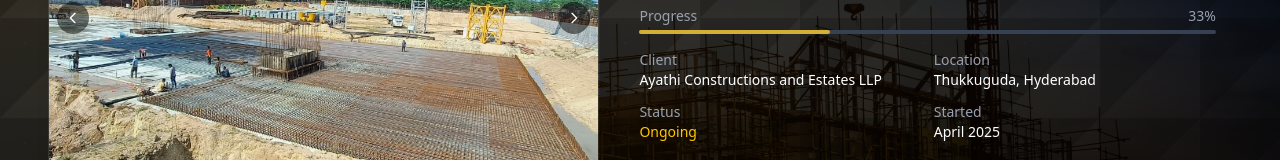
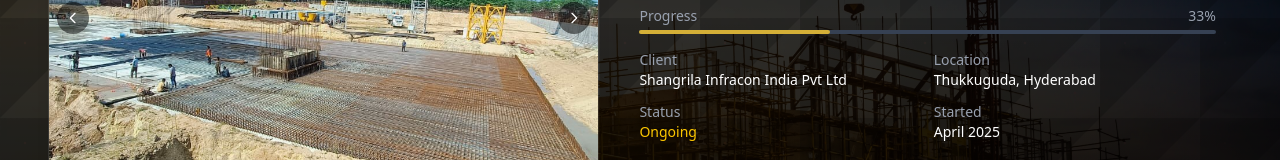
Before and after one commit to v-prashanth/NoorConstruction, a Next.js app: page /projects in a window 1280 px wide. Shown: the part 382-542 px from the top of the page. Built offline with nearby package versions, Linux system fonts and the light colour scheme.

Commit message:
modified margin from top in data/projects

```diff
--- a/data/projects.js
+++ b/data/projects.js
@@ -5,7 +5,7 @@ export const projects = [
     id: 'temple-tree',
     title: 'Temple Tree Residency',
     description: 'High-rise apartments using advanced Mivan shuttering system.',
-    client: 'Ayathi Constructions and Estates LLP',
+    client: 'Shangrila Infracon India Pvt Ltd',
     location: 'Thukkuguda, Hyderabad',
     startDate: 'April 2025',
     status: 'Ongoing',
@@ -20,7 +20,7 @@ export const projects = [
     id: 'Narisingi',
     title: 'Narisingi',
     description: 'Mixed-use development with retail & corporate offices using tunnel.',
-    client: 'Shangrila Infracon India Pvt Ltd',
+    client: 'Ayathi Constructions and Estates LLP',
     location: 'Narisingi, Hyderabad',
     startDate: 'Jan 2025',
     status: 'Ongoing',
```
